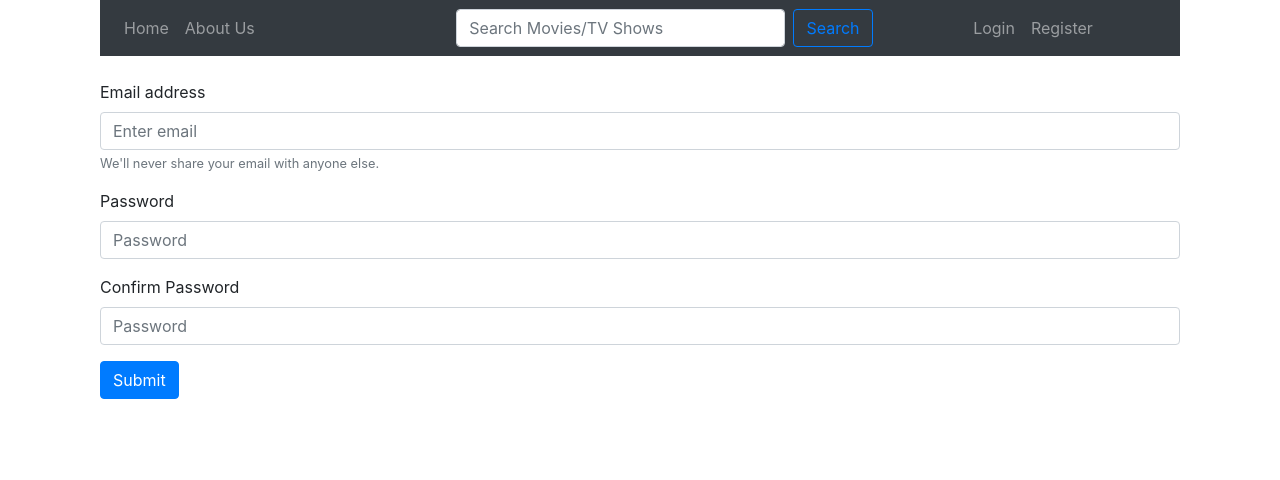
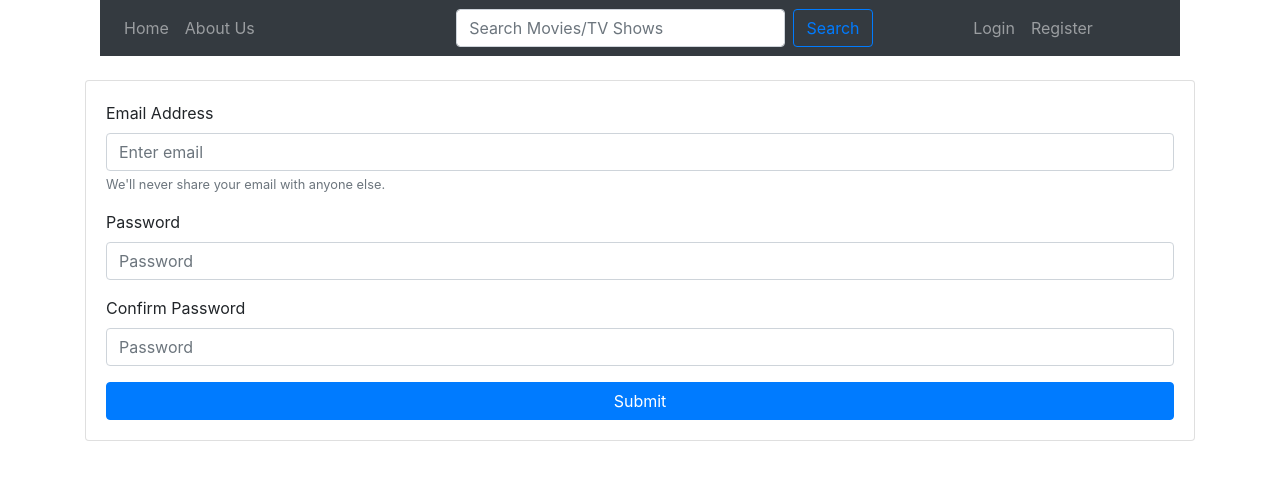
Before and after one commit to sankar77/PROJECT_FOS, a React (Create React App) app in the folder frontend/: page /register in a window 1280 px wide. Shown: the top 480 px of the page. Built offline with nearby package versions, Linux system fonts and the light colour scheme; no server answers.

Commit message:
creating user in firebase success

```diff
--- a/frontend/package.json
+++ b/frontend/package.json
@@ -12,6 +12,7 @@
     "firebase": "^8.3.0",
     "ip": "^1.1.5",
     "react": "^17.0.1",
+    "react-bootstrap": "^1.5.2",
     "react-dom": "^17.0.1",
     "react-router-dom": "^5.2.0",
     "react-scripts": "4.0.1",
--- a/frontend/src/App.js
+++ b/frontend/src/App.js
@@ -9,7 +9,7 @@ import {AuthProvider} from './contexts/AuthProvider';
 
 function App() {
     return (
-        // <AuthProvider>
+        <AuthProvider>
             <Router>
                 <div className="container">
                     <NavBar/>
@@ -18,7 +18,7 @@ function App() {
                     <Route path="/register" exact component={Register}/>
                 </div>
             </Router>
-        //</AuthProvider>
+        </AuthProvider>
     );
 }
 
--- a/frontend/src/components/Register.js
+++ b/frontend/src/components/Register.js
@@ -1,40 +1,50 @@
-import firebase from '../firebase'
-import { Form, Button } from 'react-bootstrap'
-import { useState } from "react";
+import { Form, Button, Card, Alert } from 'react-bootstrap'
+import { useRef, useState } from "react";
+import { useAuth } from "../contexts/AuthProvider";
 
 const Register = () => {
 
-    const [email, setEmail] = useState('');
-    const [password, setPassword] = useState('');
-    const [hasAccount, setAccount] = useState(false);
-    const [user, setUser] = useState(null);
+    const emailRef = useRef();
+    const passwordRef = useRef();
+    const passwordConfirmRef = useRef();
+    const {signUp, user} = useAuth();
+    const [error, setError] = useState('');
+    const [loading, setLoading] = useState(false);
 
-    const onChangeHandler = (event) => {
-        const {name, value} = event.currentTarget;
-        if (name === 'Email') {
-            console.log({email});
-            setEmail(email);
-        }
-        else if (name === 'Password') {
-            setPassword(password);
+
+    async function signUpHandler(event) {
+        event.preventDefault();
+
+        if (passwordRef.current.value !== passwordConfirmRef.current.value) {
+            return setError('Passwords do not match.');
         }
 
+        try {
+            setError('');
+            setLoading(true);
+            await signUp(
+                emailRef.current.value,
+                passwordRef.current.value
+            );
+        } catch {
+            setError('Failed to create an account.');
         }
 
-    const registerHandler = () => {
-        firebase.auth().createUserWithEmailAndPassword(email, password);
-    };
+        setLoading(false);
+    }
 
     return (
-        <Form className='container'>
-            <Form.Group controlId='formBasicEmail'>
-                <Form.Label>Email address</Form.Label>
+        <Card>
+            <Card.Body>
+                {error && <Alert variant='danger'>{error}</Alert>}
+
+                <Form onSubmit={signUpHandler}>
+                    <Form.Group id='email'>
+                        <Form.Label>Email Address</Form.Label>
                         <Form.Control
                             type='email'
                             placeholder='Enter email'
-                    name='Email'
-                    value={email}
-                    onChange={event => onChangeHandler(event)}
+                            ref={emailRef}
                             required
                         />
                         <Form.Text className='text-muted'>
@@ -42,29 +52,36 @@ const Register = () => {
                         </Form.Text>
                     </Form.Group>
 
-            <Form.Group controlId='formBasicPassword'>
+                    <Form.Group id='password'>
                         <Form.Label>Password</Form.Label>
                         <Form.Control
                             type='password'
-                    name='Password'
                             placeholder='Password'
-                    value={password}
-                    onChange={event => onChangeHandler(event)}
+                            ref={passwordRef}
+                            required
                         />
                     </Form.Group>
 
                     <Form.Group controlId='formBasicPassword'>
                         <Form.Label>Confirm Password</Form.Label>
-                <Form.Control type='password' placeholder='Password'/>
+                        <Form.Control
+                            type='password'
+                            placeholder='Password'
+                            ref={passwordConfirmRef}
+                            required
+                        />
                     </Form.Group>
 
                     <Button
+                        disabled={loading}
+                        className='w-100'
                         as="input"
                         type="submit"
                         value="Submit"
-                onChange={() => registerHandler()}
                     />
                 </Form>
+            </Card.Body>
+        </Card>
     );
 }
 
--- a/frontend/src/contexts/AuthProvider.js
+++ b/frontend/src/contexts/AuthProvider.js
@@ -1,20 +1,35 @@
-import React, {Component, useEffect, useState} from 'react';
+import React, { useContext, useEffect, useState } from 'react';
 import firebase from '../firebase';
-import PropTypes from 'prop-types';
 
-export const AuthContext = React.createContext();
+const AuthContext = React.createContext();
+
+export function useAuth() {
+    return useContext(AuthContext);
+}
 
 export const AuthProvider = ({children}) => {
-
     const [user, setUser] = useState(null);
 
+    const signUp = (email, password) => {
+        return firebase.auth().createUserWithEmailAndPassword(email, password);
+    }
+
     useEffect(() => {
-        firebase.auth().onAuthStateChanged(setUser(user));
+        const unsubscribe = firebase.auth().onAuthStateChanged(user => {
+            setUser(user)
+        });
+
+        return unsubscribe;
     }, []);
 
+    const value = {
+        user,
+        signUp
+    };
+
     return (
-        <AuthContext.Provider value={{user}}> {children} </AuthContext.Provider>
+        <AuthContext.Provider value={value}>
+            {children}
+        </AuthContext.Provider>
     );
 }
-
-AuthProvider.propTypes = {};
```
Lines whose indentation alone changed are shown as unchanged.
